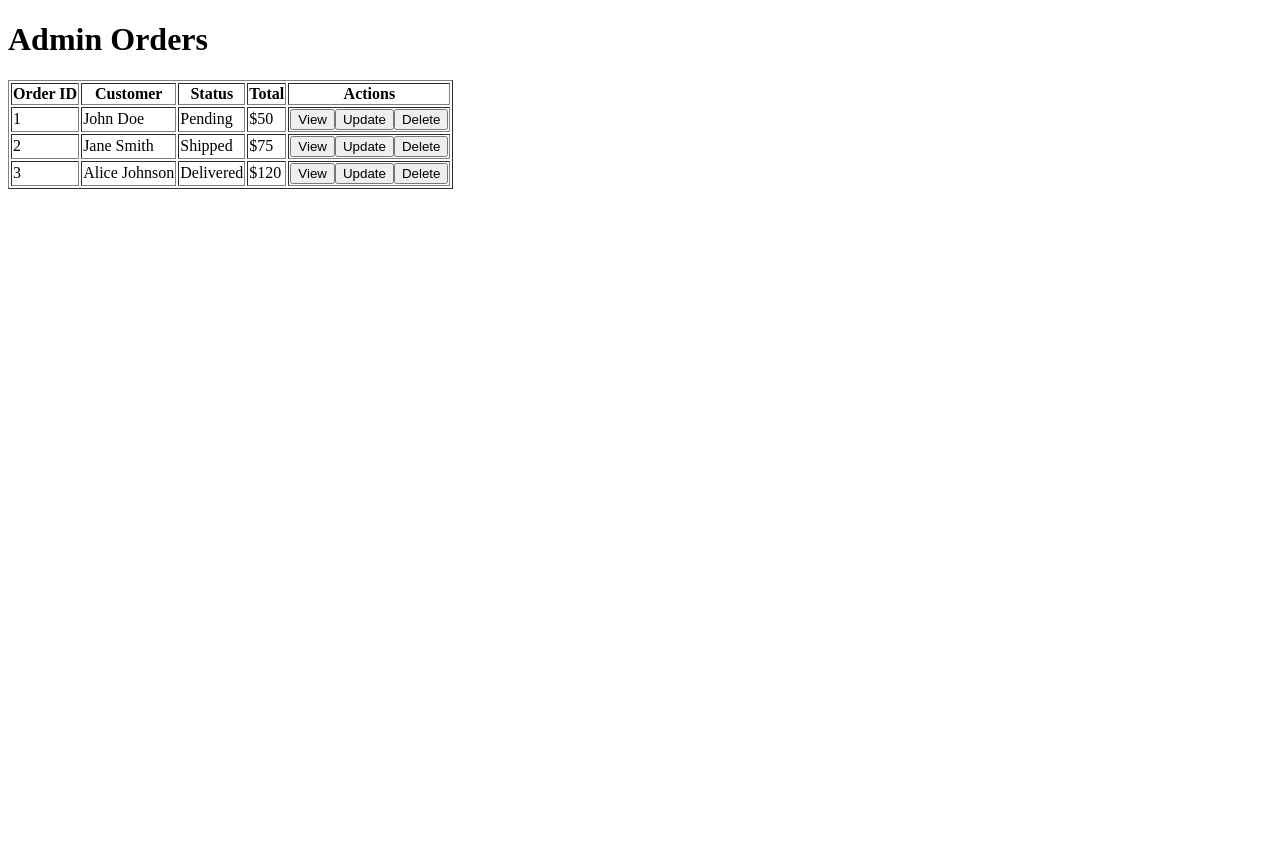
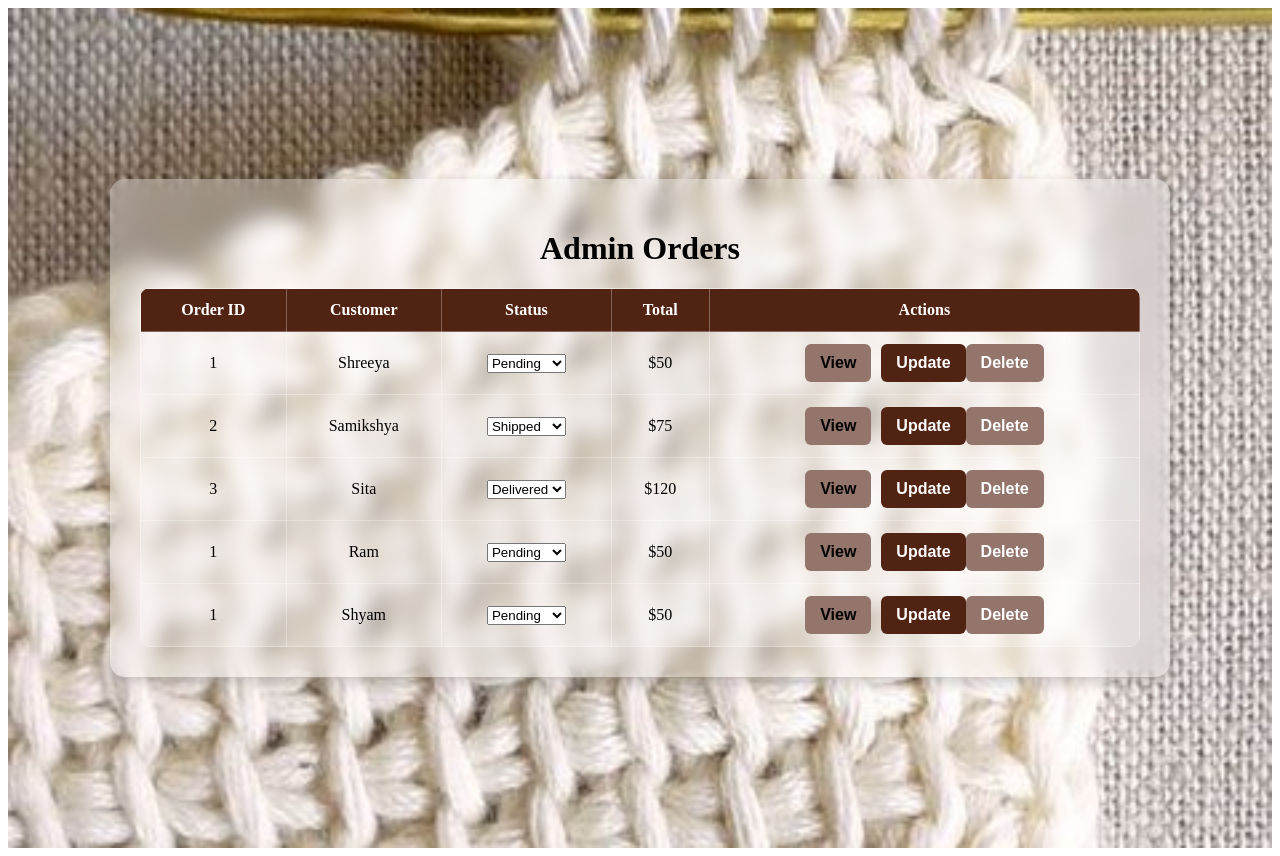
Before and after one commit to ShreeyaPaudel/Yarn-Hues-Web-React, a React (Vite) app: page /adminorders in a window 1280 px wide. Before the commit the page ends 800 px from the top, so only its background shows below. Built offline with nearby package versions, Linux system fonts and the light colour scheme.

Commit message:
design changes for admin

```diff
--- a/src/admin/AdminOrders.css
+++ b/src/admin/AdminOrders.css
@@ -1,52 +1,94 @@
-/* General Page Styling */
-body {
-    font-family: Arial, sans-serif;
-    background-color: #f4f4f4;
-    margin: 0;
-    padding: 0;
+/* General Admin Orders Page */
+.admin-orders {
+    text-align: center;
+    padding: 20px;
+    font-family: "Times New Roman", serif;
+    background-image: url("../assets/crochet.jpg"); /* Adjust the image path */
+    background-size: cover;
+    background-position: center;
+    min-height: 100vh;
+    display: flex;
+    justify-content: center;
+    align-items: center;
 }
 
-/* Dashboard Container */
-div {
-    max-width: 800px;
-    margin: 50px auto;
-    background: white;
-    padding: 20px;
-    border-radius: 10px;
-    box-shadow: 0px 4px 10px rgba(0, 0, 0, 0.1);
-    text-align: center;
+/* Translucent Effect Container */
+.translucent-container {
+    background: rgba(255, 255, 255, 0.3);
+    backdrop-filter: blur(10px);
+    padding: 30px;
+    border-radius: 15px;
+    box-shadow: 0 5px 15px rgba(0, 0, 0, 0.2);
+    width: 85%;
+    max-width: 1000px;
 }
 
-/* Header Styling */
-h1 {
-    color: #333;
-    margin-bottom: 20px;
+/* Table Styling */
+table {
+    width: 100%;
+    border-collapse: collapse;
+    margin-top: 20px;
+    background: rgba(255, 255, 255, 0.2);
+    border-radius: 10px;
+    overflow: hidden;
+    font-family: "Times New Roman", serif;
 }
 
-/* Navigation Styling */
-nav ul {
-    list-style: none;
-    padding: 0;
+/* Table Headers */
+th {
+    background: #512313;
+    color: white;
+    padding: 12px;
+    font-size: 18px;
+    font-weight: bold;
 }
 
-nav ul li {
-    margin: 10px 0;
+/* Table Rows */
+th, td {
+    border: 1px solid rgba(255, 255, 255, 0.3);
+    padding: 12px;
+    text-align: center;
+    font-size: 16px;
 }
 
-/* Link Styling */
-nav ul li a {
-    display: block;
-    text-decoration: none;
-    background: #007BFF;
-    color: white;
-    padding: 10px;
-    border-radius: 5px;
-    transition: background 0.3s;
+/* Buttons */
+.edit-btn, .delete-btn, .save-btn {
+    padding: 10px 15px;
+    border: none;
+    border-radius: 6px;
+    cursor: pointer;
+    font-weight: bold;
+    font-size: 16px;
+    transition: 0.3s ease-in-out;
 }
 
-nav ul li a:hover {
-    background: #0056b3;
+/* Edit Button */
+.edit-btn {
+    background: hsl(13, 15%, 50%);
+    color: black;
+    margin-right: 10px;
 }
-div{
-    opacity:0.10%;
+
+.edit-btn:hover {
+    background: #856868;
 }
+
+/* Delete Button */
+.delete-btn {
+    background: hsl(13, 15%, 50%);
+    color: white;
+}
+
+.delete-btn:hover {
+    background: hsl(14, 15%, 44%);
+}
+
+/* Save Button */
+.save-btn {
+    background: #512313;
+    color: white;
+}
+
+.save-btn:hover {
+    background: #814b3d;
+}
--- a/src/admin/AdminOrders.jsx
+++ b/src/admin/AdminOrders.jsx
@@ -1,18 +1,20 @@
 import React, { useEffect, useState } from 'react';
-// import "./AdminOrders.css";
+import './AdminOrders.css';
 
 const AdminOrders = () => {
   const [orders, setOrders] = useState([]);
 
-  // Fetch orders (Replace with real API call)
+  // Fetch orders (Replace with a real API call)
   useEffect(() => {
     const fetchOrders = async () => {
       try {
-        // Simulated orders (Replace with an API call)
+        // Simulated orders (Replace with API call)
         const response = [
-          { id: 1, customer: 'John Doe', status: 'Pending', total: '$50' },
-          { id: 2, customer: 'Jane Smith', status: 'Shipped', total: '$75' },
-          { id: 3, customer: 'Alice Johnson', status: 'Delivered', total: '$120' },
+          { id: 1, customer: 'Shreeya', status: 'Pending', total: '$50' },
+          { id: 2, customer: 'Samikshya', status: 'Shipped', total: '$75' },
+          { id: 3, customer: 'Sita', status: 'Delivered', total: '$120' },
+          { id: 1, customer: 'Ram', status: 'Pending', total: '$50' },
+          { id: 1, customer: 'Shyam', status: 'Pending', total: '$50' },
         ];
         setOrders(response);
       } catch (error) {
@@ -23,11 +25,28 @@ const AdminOrders = () => {
     fetchOrders();
   }, []);
 
+  // Update Order Status
+  const updateOrderStatus = (id, newStatus) => {
+    setOrders((prevOrders) =>
+      prevOrders.map((order) =>
+        order.id === id ? { ...order, status: newStatus } : order
+      )
+    );
+  };
+
+  // Delete an Order
+  const deleteOrder = (id) => {
+    const confirmDelete = window.confirm("Are you sure you want to delete this order?");
+    if (confirmDelete) {
+      setOrders((prevOrders) => prevOrders.filter((order) => order.id !== id));
+    }
+  };
+
   return (
-    <div className='products-container'>
-    <div>
+    <div className="admin-orders">
+      <div className="translucent-container">
         <h1>Admin Orders</h1>
-      <table border="1">
+        <table>
           <thead>
             <tr>
               <th>Order ID</th>
@@ -42,12 +61,21 @@ const AdminOrders = () => {
               <tr key={order.id}>
                 <td>{order.id}</td>
                 <td>{order.customer}</td>
-              <td>{order.status}</td>
+                <td>
+                  <select
+                    value={order.status}
+                    onChange={(e) => updateOrderStatus(order.id, e.target.value)}
+                  >
+                    <option value="Pending">Pending</option>
+                    <option value="Shipped">Shipped</option>
+                    <option value="Delivered">Delivered</option>
+                  </select>
+                </td>
                 <td>{order.total}</td>
                 <td>
-                <button onClick={() => alert(`Viewing order ${order.id}`)}>View</button>
-                <button onClick={() => alert(`Updating order ${order.id}`)}>Update</button>
-                <button onClick={() => alert(`Deleting order ${order.id}`)}>Delete</button>
+                  <button className="edit-btn" onClick={() => alert(`Viewing order ${order.id}`)}>View</button>
+                  <button className="save-btn" onClick={() => alert(`Updated order ${order.id}`)}>Update</button>
+                  <button className="delete-btn" onClick={() => deleteOrder(order.id)}>Delete</button>
                 </td>
               </tr>
             ))}
```
Lines whose indentation alone changed are shown as unchanged.
